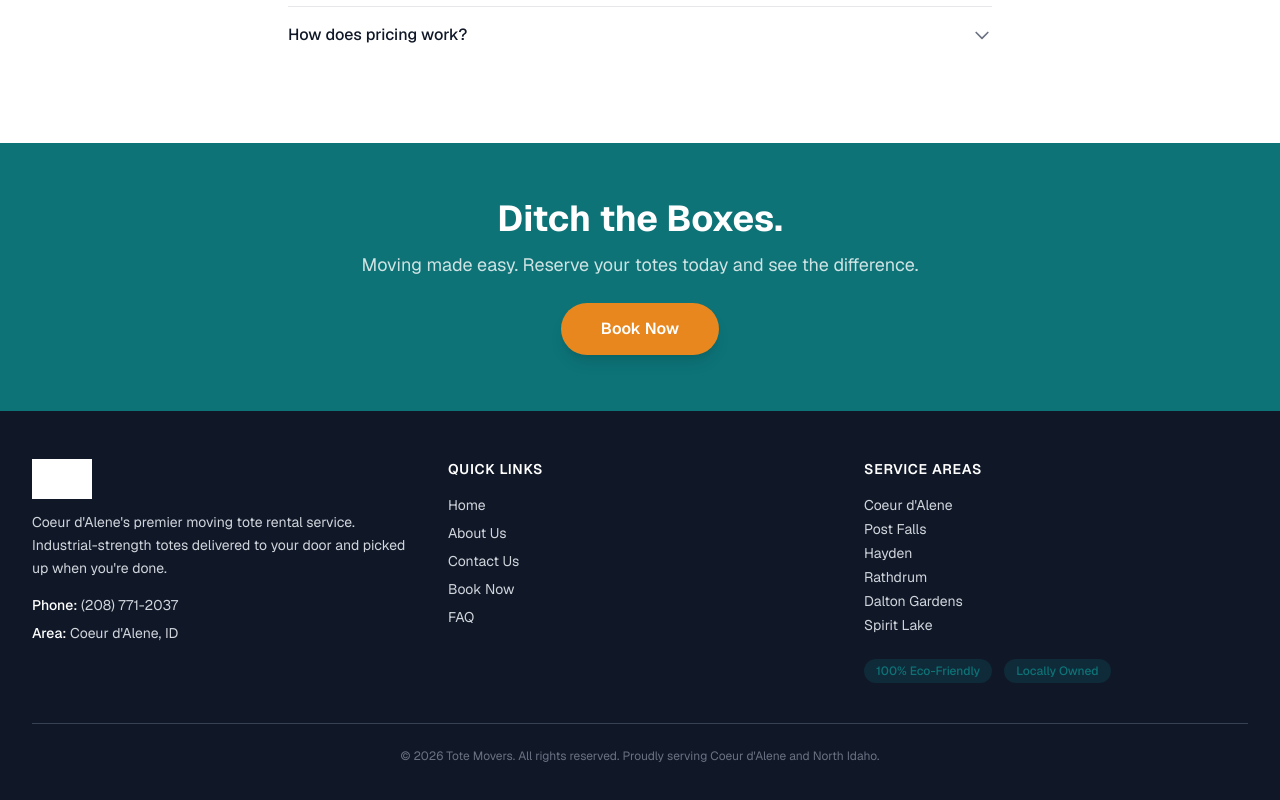
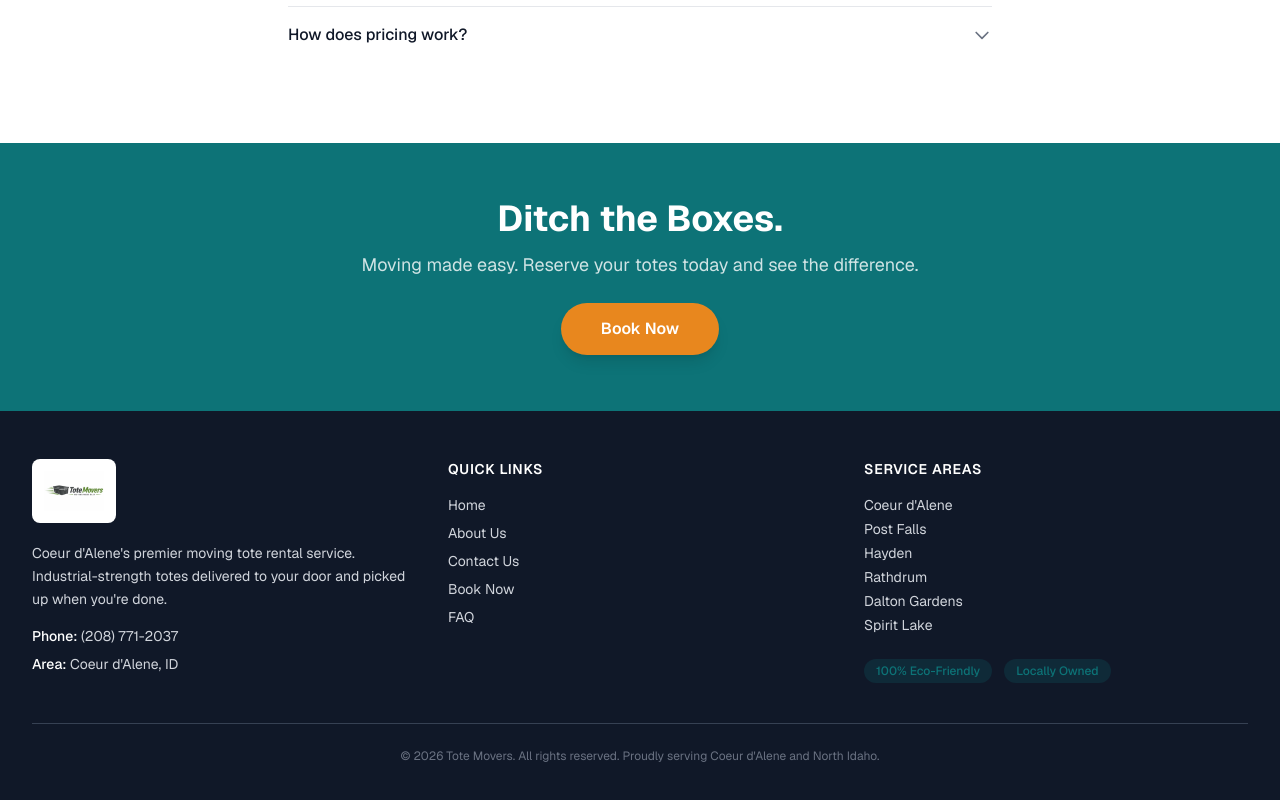
Before and after one commit to JpCypherCodex/totemovers, a Next.js app: page / in a window 1280 px wide. Shown: the part 4044-4844 px from the top of the page. Built offline with nearby package versions, Linux system fonts and the light colour scheme.

Commit message:
Fix footer logo - wrap in white card

```diff
--- a/src/components/Footer.tsx
+++ b/src/components/Footer.tsx
@@ -8,7 +8,9 @@ export default function Footer() {
         <div className="grid gap-8 md:grid-cols-3">
           {/* Brand */}
           <div>
-            <Image src="/logo.png" alt="Tote Movers - Moving Made Easy" width={200} height={50} className="h-10 w-auto brightness-0 invert" />
+                        <div className="inline-block rounded-lg bg-white p-3">
+              <Image src="/logo.png" alt="Tote Movers - Moving Made Easy" width={200} height={50} className="h-10 w-auto" />
+            </div>
             <p className="mt-3 text-sm leading-relaxed">
               Coeur d&apos;Alene&apos;s premier moving tote rental service. Industrial-strength totes
               delivered to your door and picked up when you&apos;re done.
```
